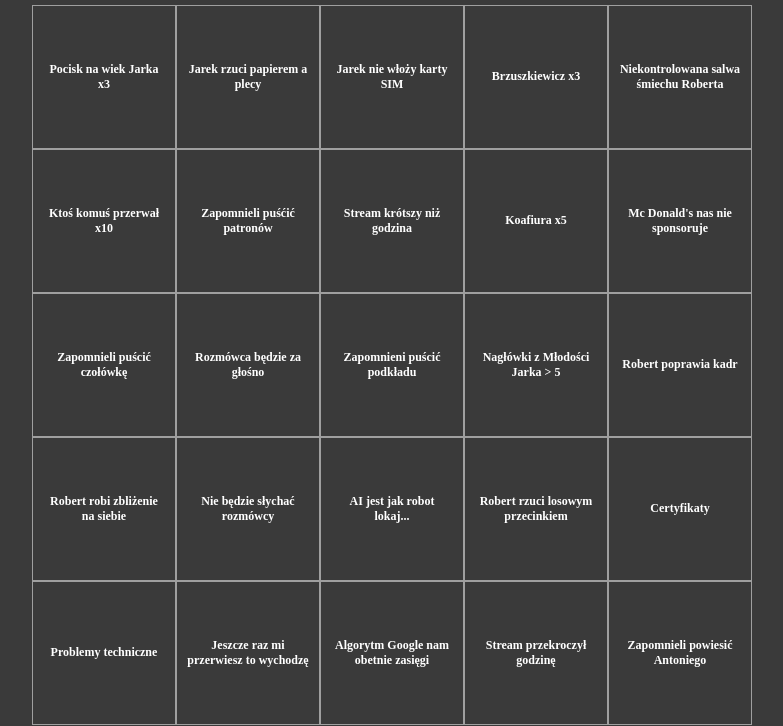
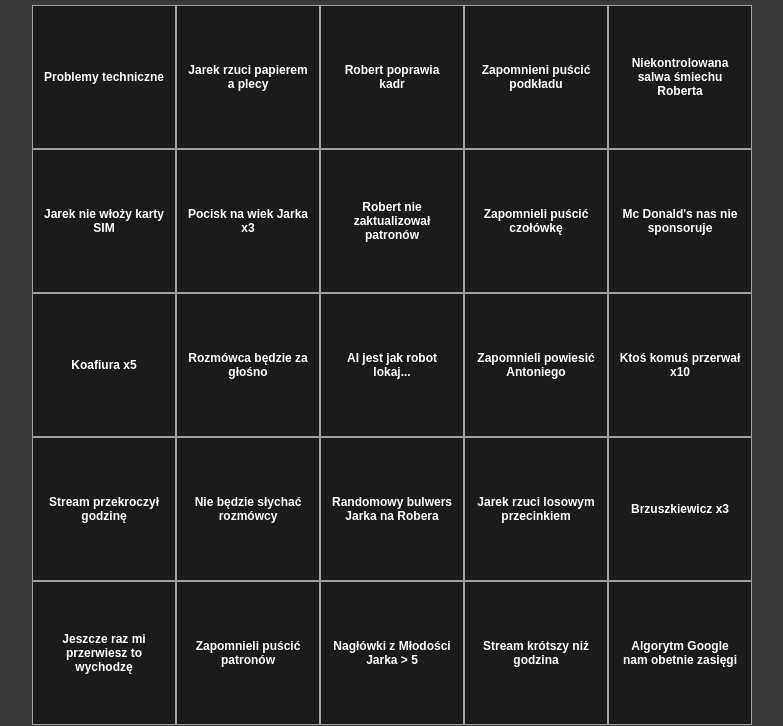
Before and after one commit to squerty0/bingo, a plain HTML site: page index.html in a window 1280 px wide. Shown: the part 74-800 px from the top of the page, without its empty margins (248-1031 px from the left). Drawn offline with Linux system fonts and the light colour scheme.

Commit message:
Add files via upload

```diff
--- a/index.html
+++ b/index.html
@@ -15,6 +15,7 @@
             justify-content: center;
             align-items: center;
             flex-direction: column;
+            font-family: Arial, Helvetica, sans-serif
         }
 
         .bingo-sheet{
@@ -37,6 +38,7 @@
             display: flex;
             position: relative;
             overflow: hidden;
+            background-color:  rgb(27, 27, 27);
         }
 
         .bingo-cell > label{
@@ -84,7 +86,7 @@
 
         .checked-box img{
             max-width: 100%;
-            opacity: 0.3;
+            opacity: 0.4;
         }
 
         input[type=checkbox]:checked ~ .checked-box{
@@ -157,7 +159,7 @@
             "Robert poprawia kadr",
             "Koafiura x5",
             "Zapomnieli puścić czołówkę",
-            "Zapomnieli puśćić patronów",
+            "Zapomnieli puścić patronów",
             "Niekontrolowana salwa śmiechu Roberta",
             "Pocisk na wiek Jarka x3",
             "Problemy techniczne",
@@ -173,7 +175,9 @@
             "Nagłówki z Młodości Jarka > 5",
             "Zapomnieni puścić podkładu",
             "AI jest jak robot lokaj...",
-            "Zapomnieli powiesić Antoniego"
+            "Zapomnieli powiesić Antoniego",
+            "Randomowy bulwers Jarka na Robera",
+            "Pocisk na Apple"
         );
 
         var bingoOptionCpy = bingoOptions;
```
